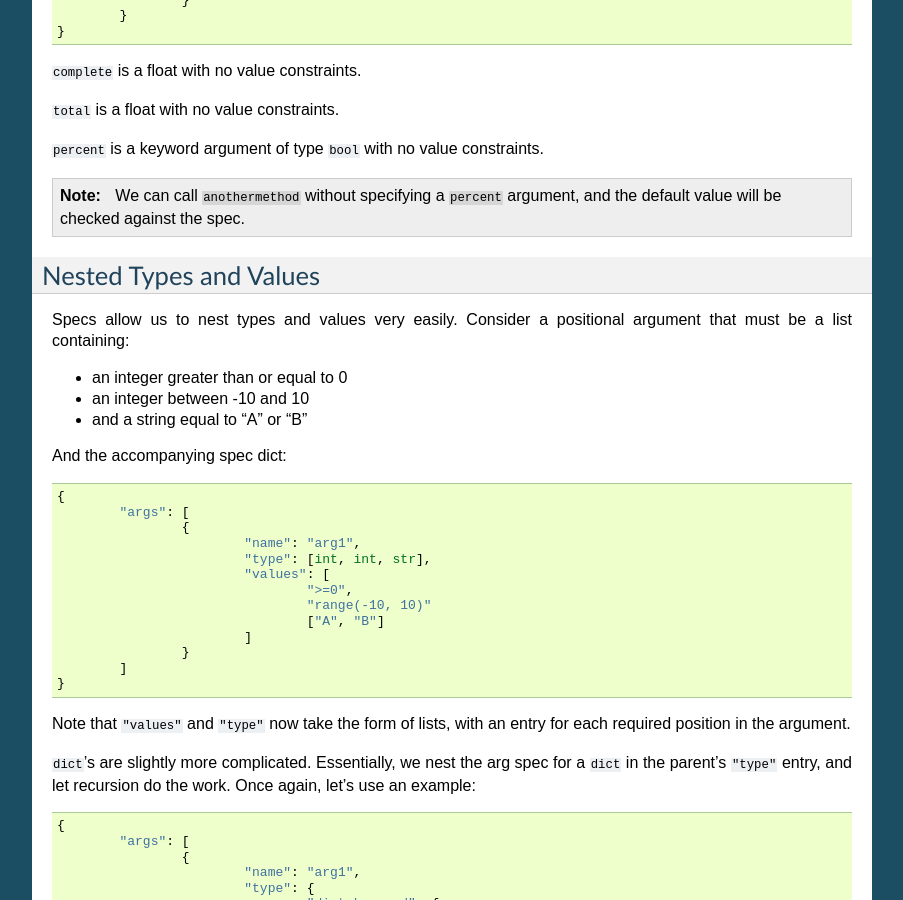
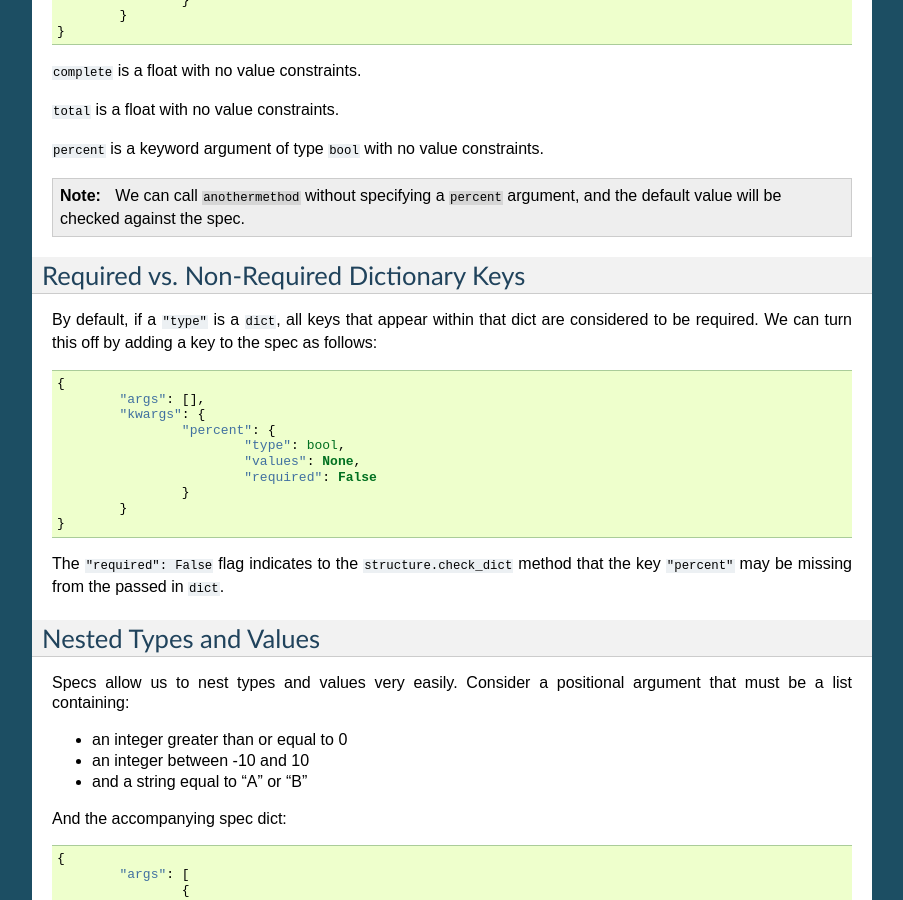
Before and after one commit to shonteag/canonical_args, a Sphinx documentation site: the page built from doc/source/specs.rst, in a window 1280 px wide and 900 px high, scrolled down 2448 px. Shown: the whole window, without its empty margins (198-1101 px from the left). Built offline with Sphinx 7.4.7, drawn with Linux system fonts in a browser that asks for light colours; some of the changed text lies outside the part shown.

Commit message:
+ 'required' flag for dict spec + unittests for new 'required' flag + doc update for new 'required' flag

```diff
--- a/doc/source/specs.rst
+++ b/doc/source/specs.rst
@@ -139,6 +139,25 @@ boolean flag as a keyword argument, defaulting to False.  In a spec dict: ::
 
 .. note :: We can call ``anothermethod`` without specifying a ``percent`` argument, and the default value will be checked against the spec.
 
+
+Required vs. Non-Required Dictionary Keys
+-----------------------------------------
+By default, if a ``"type"`` is a ``dict``, all keys that appear within that dict are considered to be required.  We can turn this off by adding a key to the spec as follows: ::
+
+	{
+		"args": [],
+		"kwargs": {
+			"percent": {
+				"type": bool,
+				"values": None,
+				"required": False
+			}
+		}
+	}
+
+The ``"required": False`` flag indicates to the ``structure.check_dict`` method that the key ``"percent"`` may be missing from the passed in ``dict``.
+
+
 Nested Types and Values
 -----------------------
 
--- a/setup.py
+++ b/setup.py
@@ -6,7 +6,7 @@ description = "A module for dynamically registering, checking, and"\
 long_description = open("README.rst").read()
 
 setup(name="canonical_args",
-	  version="0.1r2",
+	  version="0.1r3",
 	  description=description,
 	  long_description=long_description,
 	  author="Shonte Amato-Grill",
```
Also changed, not shown: 2 other files.
